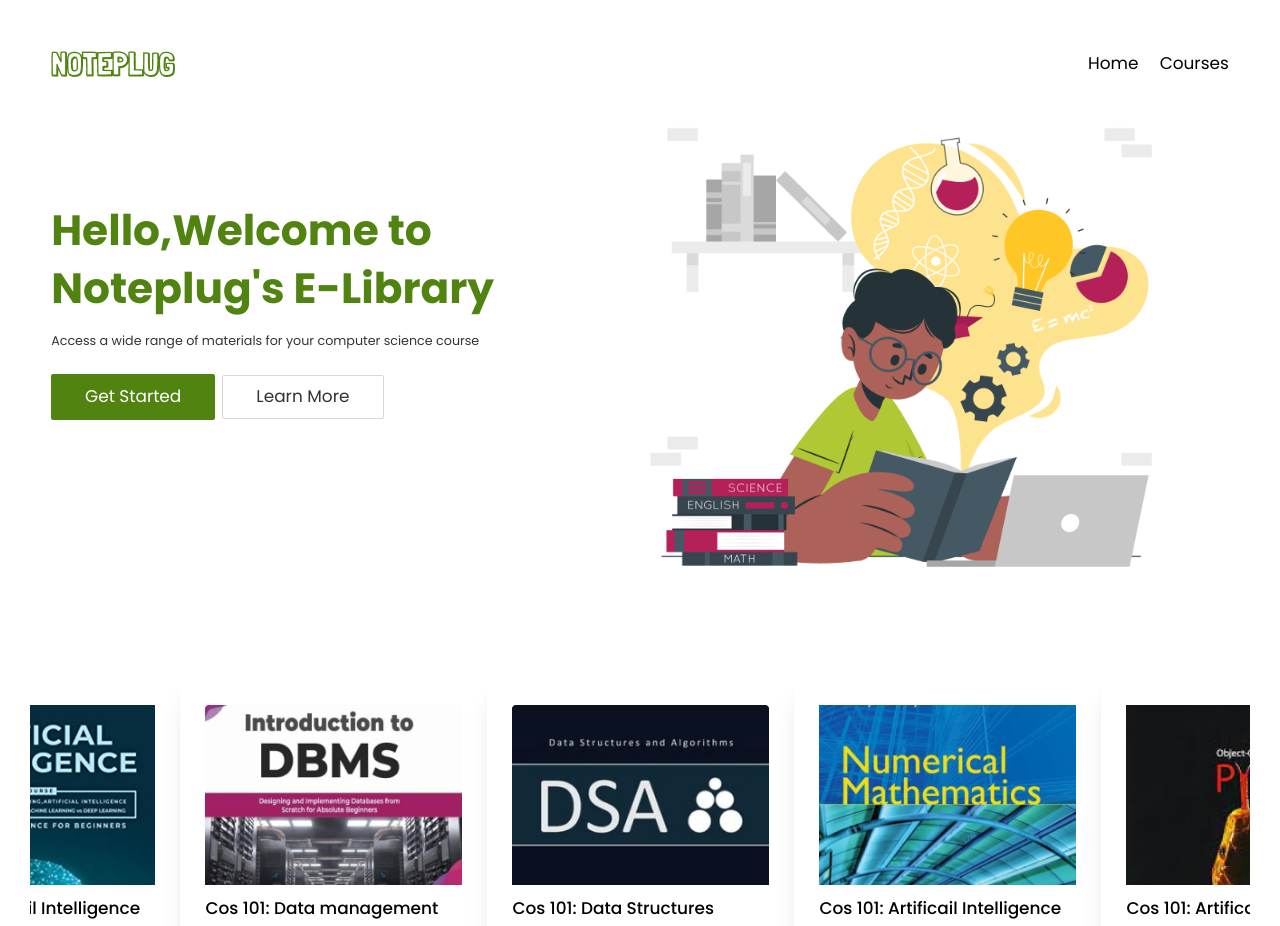
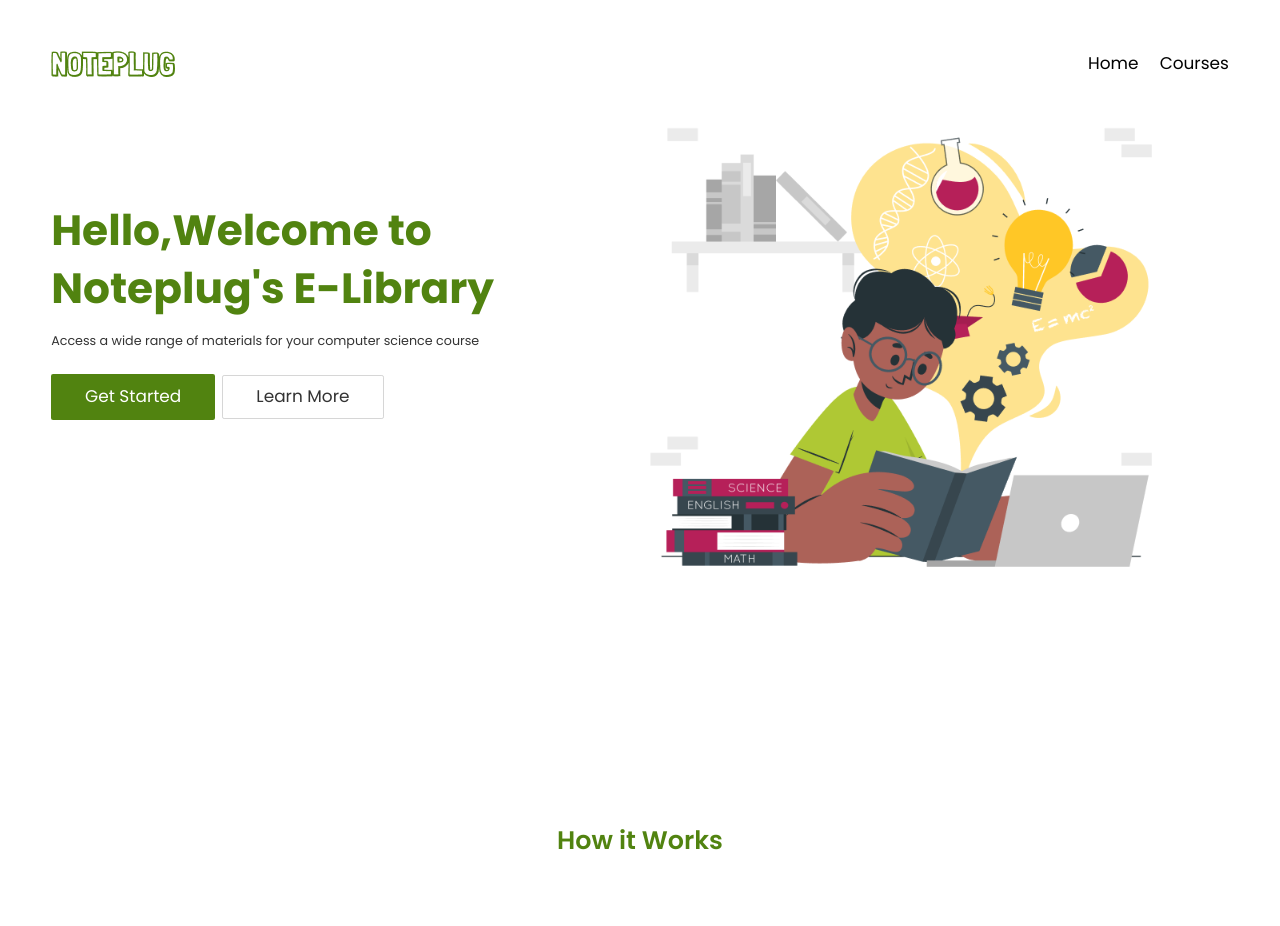
Before and after one commit to anita-ebube/nacos, a Next.js app: page / in a window 1280 px wide. Shown: the top 926 px of the page. Built offline with nearby package versions, Linux system fonts and the light colour scheme.

Commit message:
checking dashboard component --2

```diff
--- a/src/app/page.js
+++ b/src/app/page.js
@@ -1,6 +1,6 @@
 import Header from "./Components/Header/header";
 import Hero from "./Components/Hero/hero";
-import BookSliderData from "./Components/BookSlider/BookSliderData";
+// import BookSliderData from "./Components/BookSlider/BookSliderData";
 // import Book
 import Carousel from "./Components/Carousel/carousel";
 import Footer from "./Components/Footer/footer";
@@ -12,7 +12,7 @@ export default function Home() {
         <Header />
         <Hero />
         <div className="mt-[10rem]">
-          <BookSliderData />
+          {/* <BookSliderData /> */}
         </div>
       </div>
       <div className="p-[14rem]">
```
